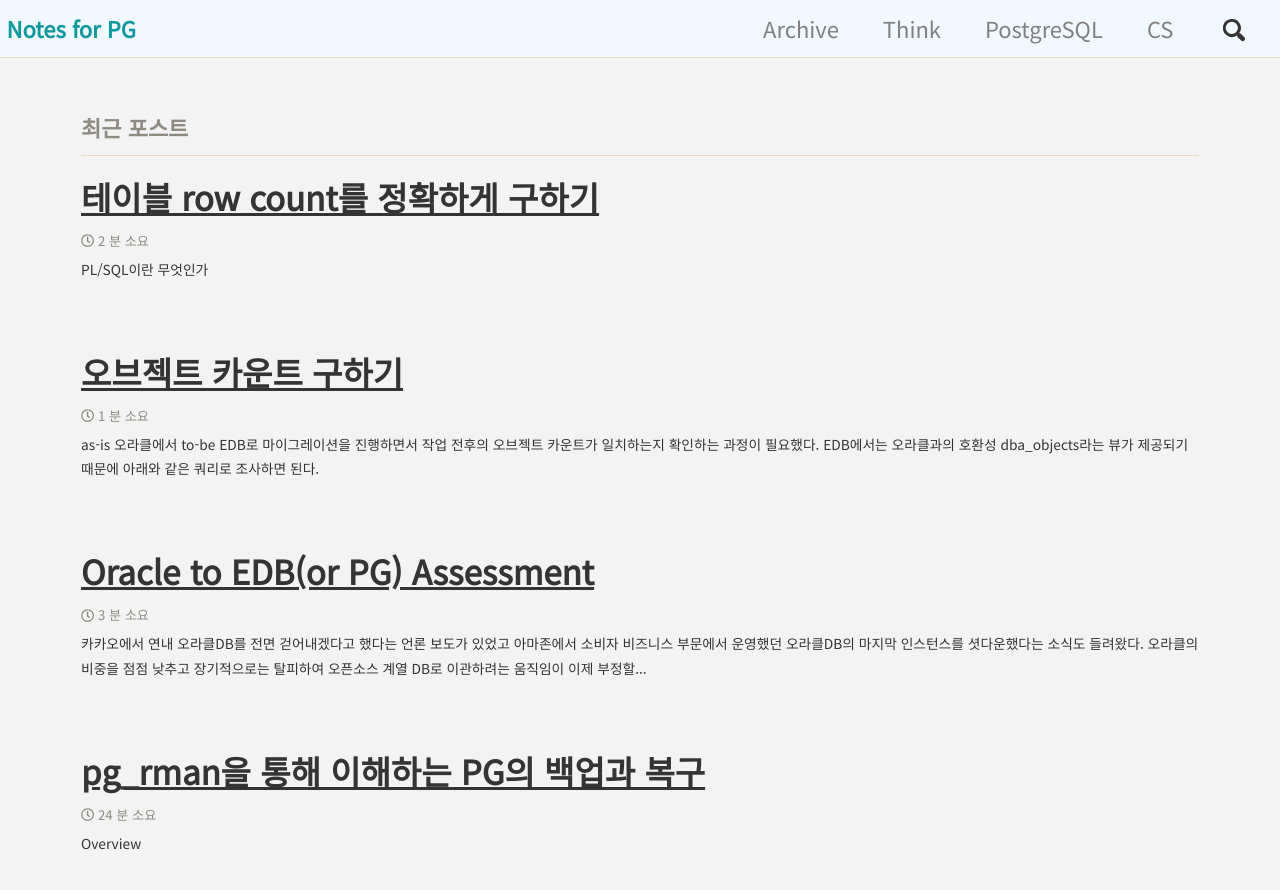
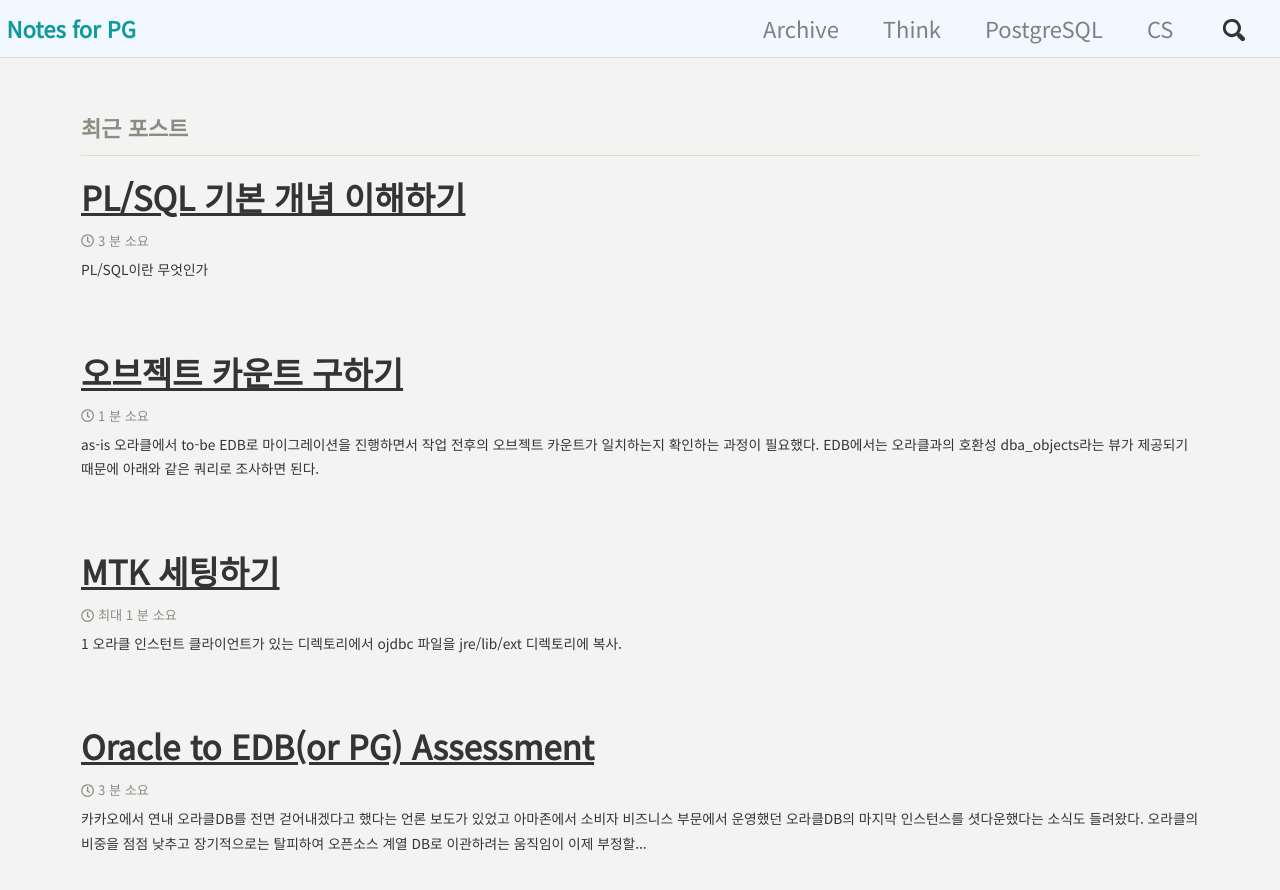
Before and after one commit to coiy/coiy.github.io, a Jekyll site: the page built from index.html, in a window 1280 px wide and 900 px high. Shown: the top 890 px of the window. Built offline with Jekyll 4.4.1, drawn with Linux system fonts in a browser that asks for light colours; cached includes are drawn as plain includes; the list of posts is cut into pages by our own code.

Commit message:
오전 본문 작성.

````diff
--- /dev/null
+++ b/_posts/2020-02-29-MTK_installation.md
@@ -0,0 +1,18 @@
+---
+published: true
+layout: single
+title: "MTK 세팅하기"
+category: PostgreSQL
+comments: false
+---
+
+
+1
+오라클 인스턴트 클라이언트가 있는 디렉토리에서 ojdbc 파일을 jre/lib/ext 디렉토리에 복사.
+
+```bash
+$ readlink -f $(which java)
+```
+
+2
+conf파일의 oracle_home 값으로 /pg_rman/instantclient_19_6 추가
--- a/_posts/2020-02-29-PLSQLshouldknow.md
+++ b/_posts/2020-02-29-PLSQLshouldknow.md
@@ -1,7 +1,7 @@
 ---
 published: true
 layout: single
-title: "테이블 row count를 정확하게 구하기"
+title: "PL/SQL 기본 개념 이해하기"
 category: PostgreSQL
 comments: false
 ---
@@ -72,7 +72,27 @@ END;
 ## %TYPE, %ROWTYPE 속성
 PL/SQL을 사용하다보면 테이블에서 검색한 데이터를 직접 변수에 대입하는 경우가 자주 있는데 오라클의 데이터를 직접 취급하는 경우에 대응하는 변수를 %TYPE, %ROWTYPE으로 정의하면 매우 편리하다.
 
+%TYPE, %ROWTYPE 속성은 데이터 타입을 직접 지정하는 것이 아니라 오라클 컬럼의 데이터 타입이나 이미 정의돼 있는 변수의 데이터 타입을 참조한다.
 
+```sql
+DECLARE
+    var dept.deptno%TYPE;
+BEGIN
+    SELECT deptno INTO var from dept
+        WHERE loc = 'SEOUL';
+    DBMS_OUTPUT.PUT_LINE(var);
+```
+위 예제에서 var라는 변수의 데이터 타입은 dept.deptno%TYPE으로 정의돼 있는데 이는 dept라는 테이블의 deptno 컬럼과 동일한 데이터 타입을 사용하겠다는 의미다.
+
+### %TYPE 속성
+특정한 테이블의 컬럼에 정의된 데이터 타입을 참조한다.
+기본 형식은 <변수명> <테이블명>.<컬럼명>%TYPE;
+
+### %ROWTYPE 속성
+%TYPE 속성이 특정한 테이블의 컬럼에 정의된 데이터 타입을 참조하는 데 반해 %ROWTYPE 속성은 테이블(또는 뷰)의 행 구조를 참조한다. 따라서 %ROWTYPE 타입의 변수는 각 컬럼의 데이터를 저장하기 위해 행 구조와 동일한 수의 필드 영역을 확보하고 각 컬럼의 이름과 데이터 타입을 그대로 참조한다.
+
+![plsql3](/assets/plsql3.png)
+> 👆PL/SQL 블록 단위로 처리하는 경우 Image from [プロとしてのOracle PL/PSQL入門](https://www.amazon.co.jp/dp/B00QJINRLG/ref=dp-kindle-redirect?_encoding=UTF8&btkr=1)
 
 # PL/SQL의 종류
 
@@ -81,3 +101,14 @@ PL/SQL을 사용하다보면 테이블에서 검색한 데이터를 직접 변
 * 프로시저 (Procedure)
 * 패키지 (Package)
 * 트리거 (Trigger)
+
+
+## 익명 블록 (PL/SQL anonymous block)
+
+## 함수 (Function)
+
+## 프로시저 (Procedure)
+
+## 패키지 (Package)
+
+## 트리거 (Trigger)
````
Also changed, not shown: other parts of _posts/2020-02-29-PLSQLshouldknow.md (+2 -2 lines), 1 other file.
